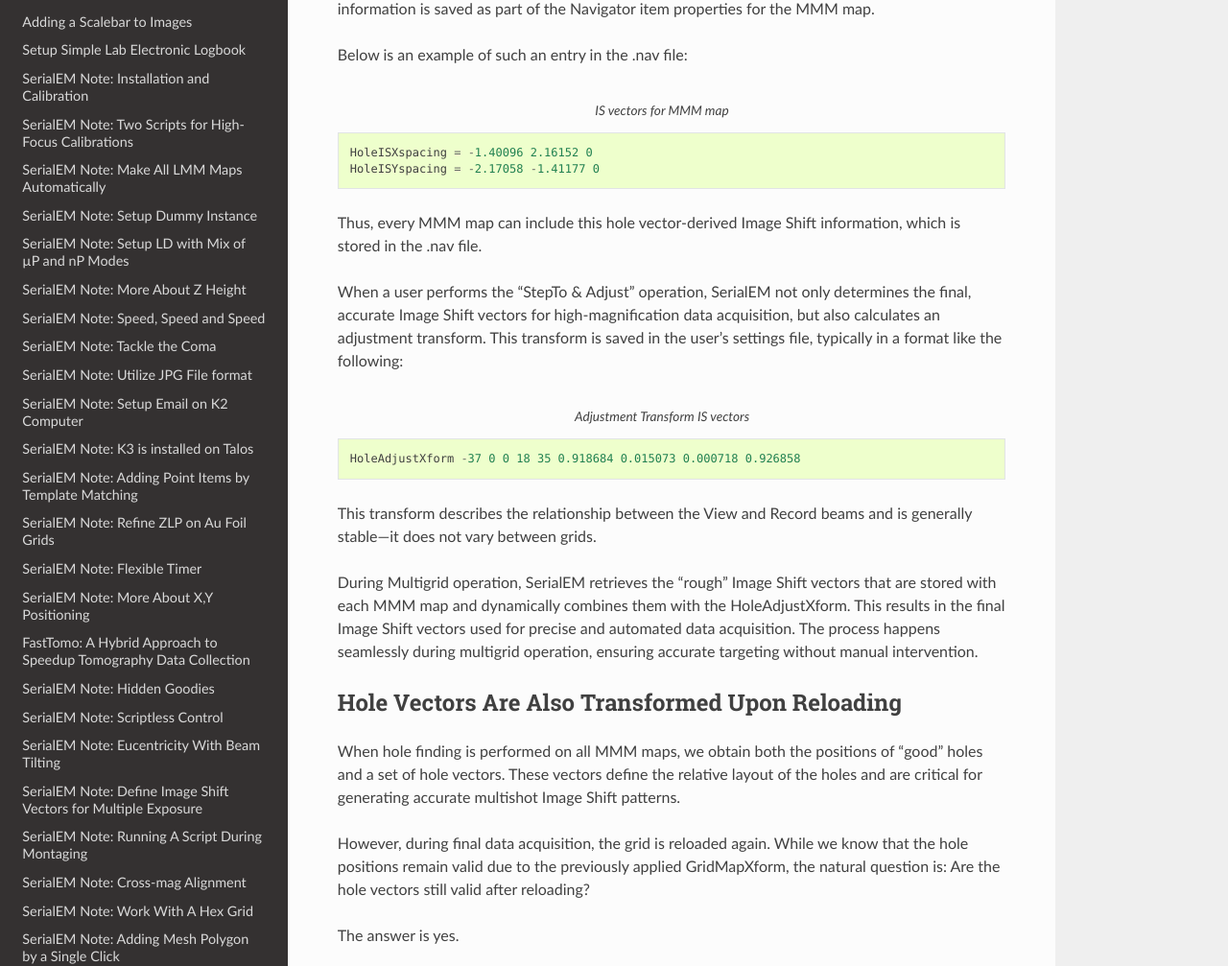
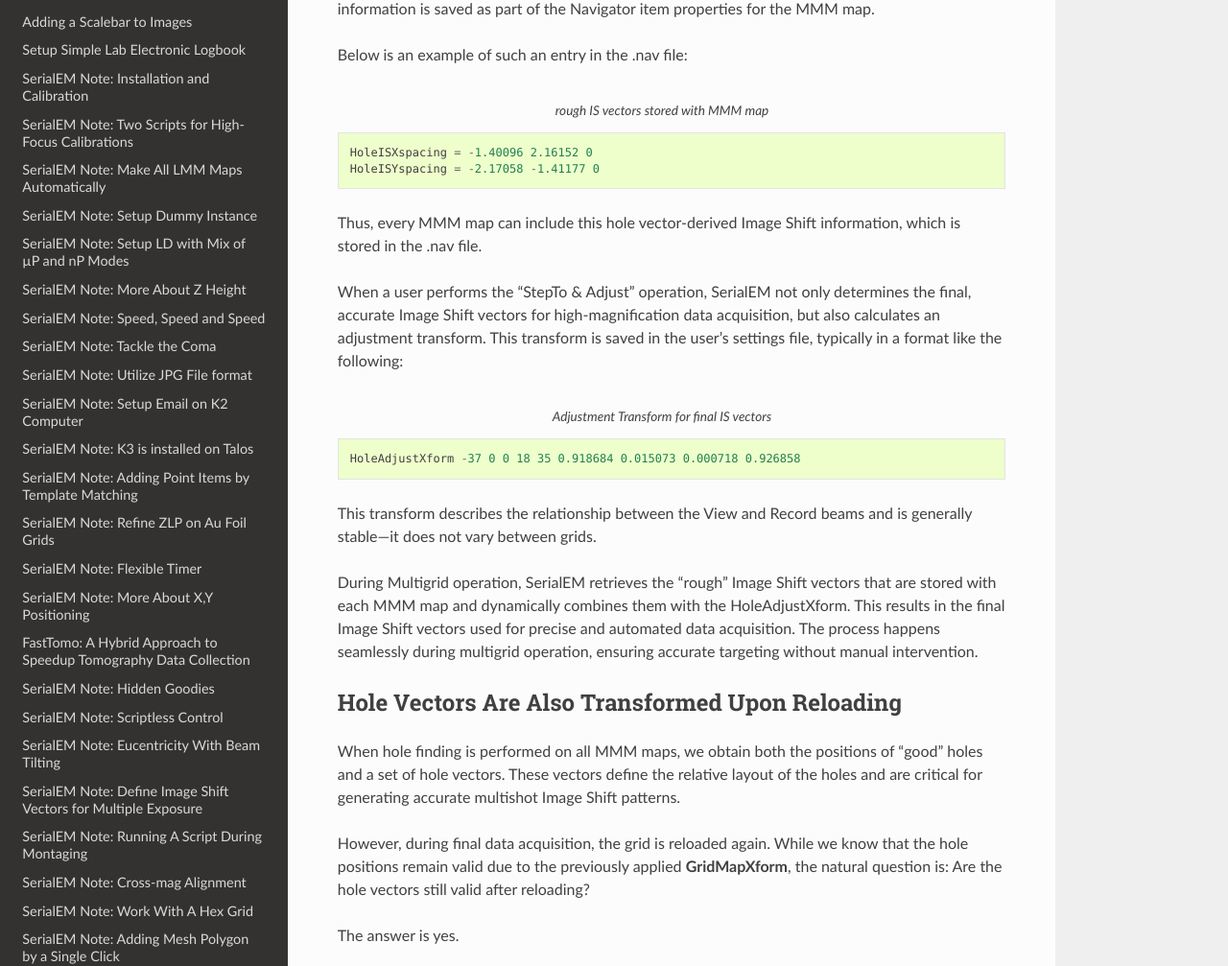
Before and after one commit to xuchen66/sphinx-emdocs, a Sphinx documentation site: the page built from source/serialem-note-understanding-transforms-in-multigrid.rst, in a window 1280 px wide and 1400 px high, scrolled down 2930 px. Shown: the part 151-1158 px from the top of the window at 96% size. Built offline with Sphinx 7.4.7 and the Read the Docs theme 3.1.0, drawn with Linux system fonts in a browser that asks for light colours; pages that are not in the unit, such as notebooks, are missing from menus; some of the changed text lies outside the part shown.

Commit message:
Update serialem-note-understanding-transforms-in-multigrid.rst

```diff
--- a/source/serialem-note-understanding-transforms-in-multigrid.rst
+++ b/source/serialem-note-understanding-transforms-in-multigrid.rst
@@ -120,7 +120,7 @@
 Below is an example of such an entry in the .nav file:
 
 .. code-block:: python
-   :caption: IS vectors for MMM map
+   :caption: rough IS vectors stored with MMM map
 
    HoleISXspacing = -1.40096 2.16152 0
    HoleISYspacing = -2.17058 -1.41177 0
@@ -132,7 +132,7 @@
 settings file, typically in a format like the following:
 
 .. code-block:: python
-   :caption: Adjustment Transform IS vectors
+   :caption: Adjustment Transform for final IS vectors
 
    HoleAdjustXform -37 0 0 18 35 0.918684 0.015073 0.000718 0.926858
 
@@ -151,7 +151,7 @@
 vectors define the relative layout of the holes and are critical for generating accurate multishot Image Shift patterns.
 
 However, during final data acquisition, the grid is reloaded again. While we know that the hole positions remain valid due to
-the previously applied GridMapXform, the natural question is: Are the hole vectors still valid after reloading?
+the previously applied **GridMapXform**, the natural question is: Are the hole vectors still valid after reloading?
 
 The answer is yes.
 
```
Also changed, not shown: other parts of source/serialem-note-understanding-transforms-in-multigrid.rst (+1 -1 lines).
